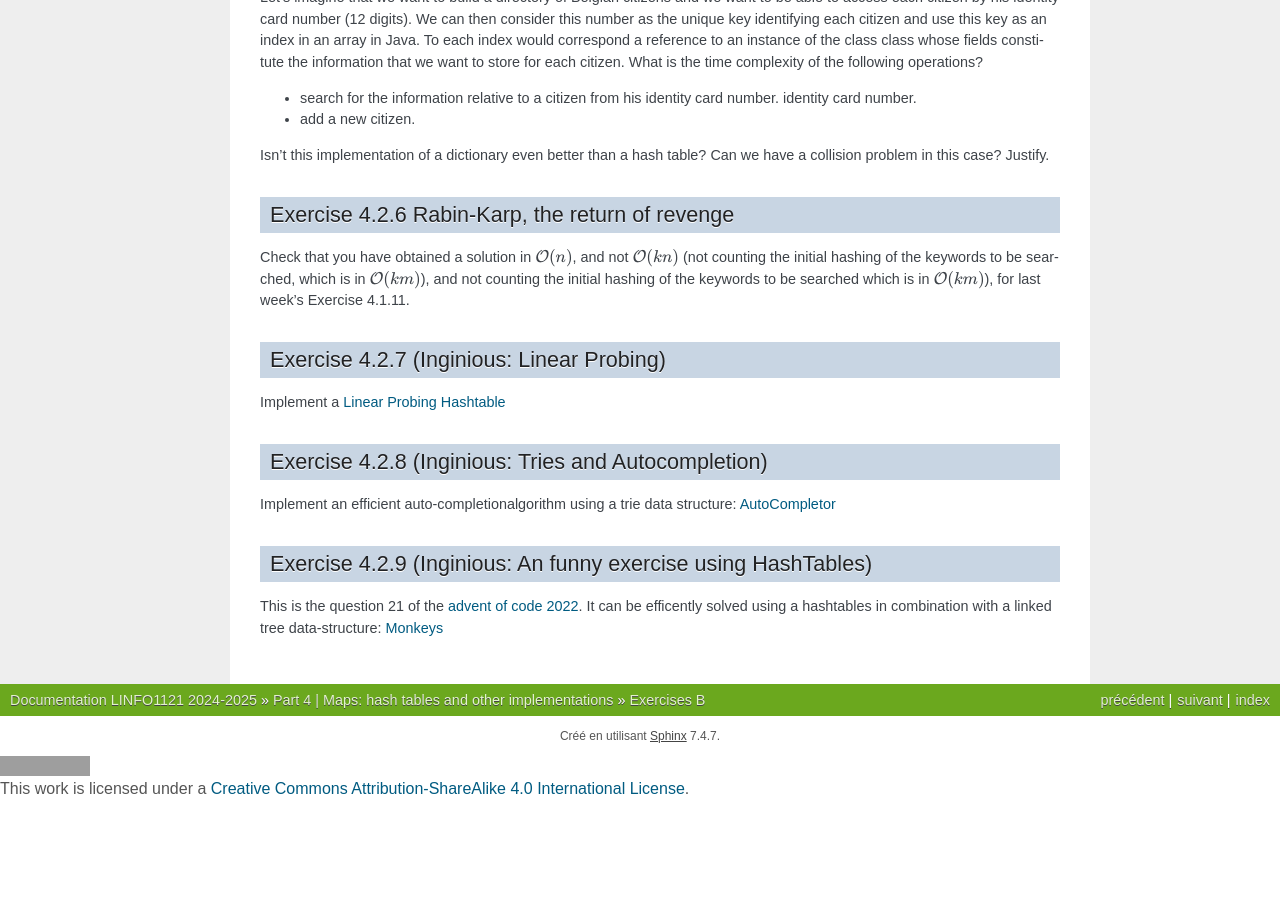
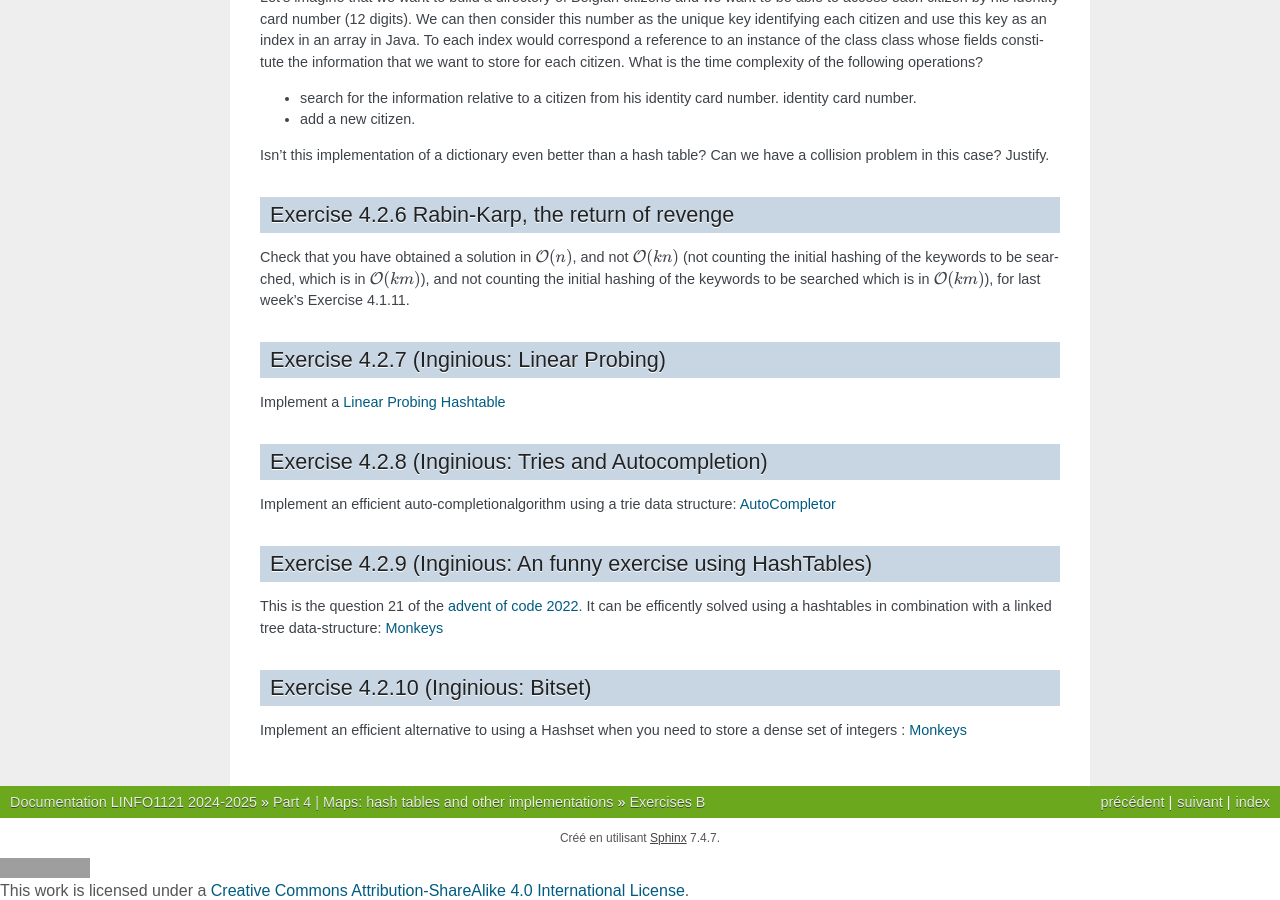
Before and after one commit to pschaus/LINFO1121, a Sphinx documentation site: the page built from source/part4/ex2.rst, in a window 1280 px wide and 900 px high, scrolled down 1438 px. Built offline with Sphinx 7.4.7, drawn with Linux system fonts in a browser that asks for light colours; before the commit the page ends 2236 px from its top, so only the background shows below that; some of the changed text lies outside the part shown; grey boxes are pictures that could not be loaded.

Commit message:
Add bitset exercise

```diff
--- a/source/part4/ex2.rst
+++ b/source/part4/ex2.rst
@@ -210,3 +210,8 @@ Exercise 4.2.9 (Inginious: An funny exercise using HashTables)
 
 This is the question 21 of the `advent of code 2022 <https://adventofcode.com>`_.
 It can be efficently solved using a hashtables in combination with a linked tree data-structure: `Monkeys <https://inginious.info.ucl.ac.be/course/LINFO1121/searching_Monkeys>`_
+
+Exercise 4.2.10 (Inginious: Bitset)
+"""""""""""""""""""""""""""""""""""""
+
+Implement an efficient alternative to using a Hashset when you need to store a dense set of integers : `Monkeys <https://inginious.info.ucl.ac.be/course/LINFO1121/searching_Bitset>`_
```
